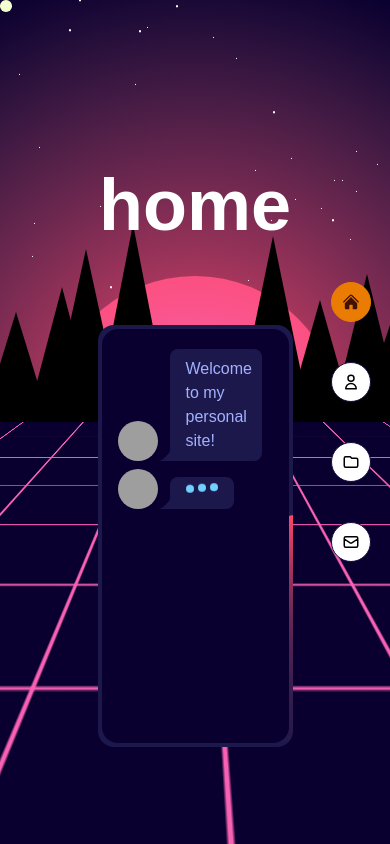
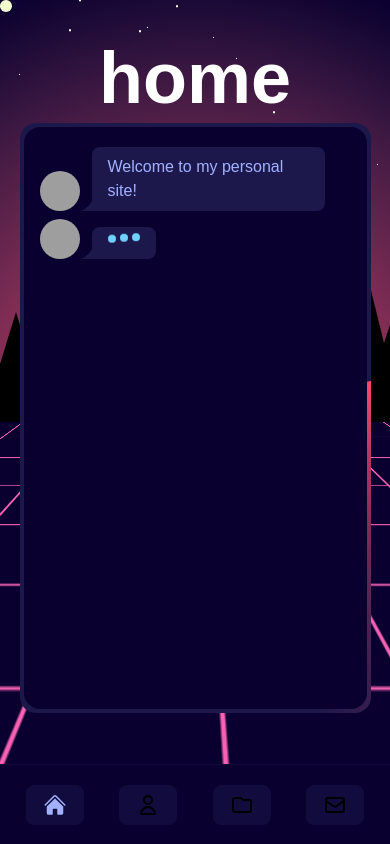
Before and after one commit to Lidzfreak3000/Portfolio, a React (Create React App) app: page / in a window 390 px wide. Built offline with nearby package versions, Linux system fonts and the light colour scheme; grey boxes are pictures that could not be loaded; a web font is replaced by a local one.

Commit message:
stopping point. the mobile first is ready but need to remove certain class names beyond a certain size

```diff
--- a/public/output.css
+++ b/public/output.css
@@ -304,6 +304,75 @@
     &[disabled] {
       pointer-events: none;
       opacity: 40%;
+    }
+  }
+  .dock {
+    position: fixed;
+    right: calc(0.25rem * 0);
+    bottom: calc(0.25rem * 0);
+    left: calc(0.25rem * 0);
+    z-index: 1;
+    display: flex;
+    width: 100%;
+    flex-direction: row;
+    align-items: center;
+    justify-content: space-around;
+    background-color: var(--color-base-100);
+    padding: calc(0.25rem * 2);
+    color: currentColor;
+    border-top: 0.5px solid color-mix(in srgb, var(--color-base-content) 5%, #0000);
+    @supports (color: color-mix(in lab, red, red)) {
+      border-top: 0.5px solid color-mix(in oklab, var(--color-base-content) 5%, #0000);
+    }
+    height: 4rem;
+    height: calc(4rem + env(safe-area-inset-bottom));
+    padding-bottom: env(safe-area-inset-bottom);
+    > * {
+      position: relative;
+      margin-bottom: calc(0.25rem * 2);
+      display: flex;
+      height: 100%;
+      max-width: calc(0.25rem * 32);
+      flex-shrink: 1;
+      flex-basis: 100%;
+      cursor: pointer;
+      flex-direction: column;
+      align-items: center;
+      justify-content: center;
+      gap: 1px;
+      border-radius: var(--radius-box);
+      background-color: transparent;
+      transition: opacity 0.2s ease-out;
+      &:where(.dock-active) {
+        &:after {
+          content: "";
+          position: absolute;
+          height: calc(0.25rem * 1);
+          width: calc(0.25rem * 10);
+          border-radius: calc(infinity * 1px);
+          background-color: currentColor;
+          bottom: 0.2rem;
+          border-top: 3px solid;
+        }
+      }
+      @media (hover: hover) {
+        &:hover {
+          opacity: 80%;
+        }
+      }
+      &[aria-disabled="true"], &[disabled] {
+        &, &:hover {
+          pointer-events: none;
+          color: color-mix(in srgb, var(--color-base-content) 10%, transparent);
+          @supports (color: color-mix(in lab, red, red)) {
+            color: color-mix(in oklab, var(--color-base-content) 10%, transparent);
+          }
+          opacity: 100%;
+        }
+      }
+      .dock-label {
+        font-size: 0.6875rem;
+      }
     }
   }
   .btn {
@@ -853,13 +922,17 @@
       }
     }
   }
-  .btn-active {
-    --btn-bg: var(--btn-color, var(--color-base-200));
-    @supports (color: color-mix(in lab, red, red)) {
-      --btn-bg: color-mix(in oklab, var(--btn-color, var(--color-base-200)), #000 7%);
-    }
-    --btn-shadow: 0 0 0 0 oklch(0% 0 0/0), 0 0 0 0 oklch(0% 0 0/0);
-    isolation: isolate;
+  .dock-xl {
+    height: 5rem;
+    height: calc(5rem + env(safe-area-inset-bottom));
+    .dock-active {
+      &:after {
+        bottom: 0.4rem;
+      }
+    }
+    .dock-label {
+      font-size: 0.75rem;
+    }
   }
   .tab-content {
     order: var(--tabcontent-order);
@@ -1159,6 +1232,9 @@
   .flex-col {
     flex-direction: column;
   }
+  .place-content-evenly {
+    place-content: space-evenly;
+  }
   .justify-center {
     justify-content: center;
   }
@@ -1219,9 +1295,6 @@
   .bg-secondary {
     background-color: var(--color-secondary);
   }
-  .bg-white {
-    background-color: var(--color-white);
-  }
   .divider-neutral {
     &:before, &:after {
       background-color: var(--color-neutral);
@@ -1293,10 +1366,59 @@
   .text-secondary {
     color: var(--color-secondary);
   }
-  .bg-blend-overlay {
-    background-blend-mode: overlay;
-  }
-  .btn-soft {
+  .btn-secondary {
+    --btn-color: var(--color-secondary);
+    --btn-fg: var(--color-secondary-content);
+  }
+  .\[animation-delay\:-0\.16s\] {
+    animation-delay: -0.16s;
+  }
+  .\[animation-delay\:-0\.32s\] {
+    animation-delay: -0.32s;
+  }
+  .pause-animation {
+    animation-play-state: paused;
+  }
+  .md\:top-\[20vh\] {
+    @media (width >= 48rem) {
+      top: 20vh;
+    }
+  }
+  .md\:btn-active {
+    @media (width >= 48rem) {
+      --btn-bg: var(--btn-color, var(--color-base-200));
+      @supports (color: color-mix(in lab, red, red)) {
+        --btn-bg: color-mix(in oklab, var(--btn-color, var(--color-base-200)), #000 7%);
+      }
+      --btn-shadow: 0 0 0 0 oklch(0% 0 0/0), 0 0 0 0 oklch(0% 0 0/0);
+      isolation: isolate;
+    }
+  }
+  .md\:btn-circle {
+    @media (width >= 48rem) {
+      border-radius: calc(infinity * 1px);
+      padding-inline: calc(0.25rem * 0);
+      width: var(--size);
+      height: var(--size);
+    }
+  }
+  .md\:grid-cols-3 {
+    @media (width >= 48rem) {
+      grid-template-columns: repeat(3, minmax(0, 1fr));
+    }
+  }
+  .md\:grid-rows-2 {
+    @media (width >= 48rem) {
+      grid-template-rows: repeat(2, minmax(0, 1fr));
+    }
+  }
+  .md\:bg-white {
+    @media (width >= 48rem) {
+      background-color: var(--color-white);
+    }
+  }
+  .md\:btn-soft {
+    @media (width >= 48rem) {
       &:not(.btn-active, :hover, :active:focus, :focus-visible, :disabled, [disabled], .btn-disabled) {
         --btn-shadow: "";
         --btn-fg: var(--btn-color, var(--color-base-content));
@@ -1319,31 +1441,11 @@
         --btn-noise: none;
       }
     }
-  .btn-accent {
+  }
+  .md\:btn-accent {
+    @media (width >= 48rem) {
       --btn-color: var(--color-accent);
       --btn-fg: var(--color-accent-content);
-  }
-  .btn-secondary {
-    --btn-color: var(--color-secondary);
-    --btn-fg: var(--color-secondary-content);
-  }
-  .\[animation-delay\:-0\.16s\] {
-    animation-delay: -0.16s;
-  }
-  .\[animation-delay\:-0\.32s\] {
-    animation-delay: -0.32s;
-  }
-  .pause-animation {
-    animation-play-state: paused;
-  }
-  .md\:grid-cols-3 {
-    @media (width >= 48rem) {
-      grid-template-columns: repeat(3, minmax(0, 1fr));
-    }
-  }
-  .md\:grid-rows-2 {
-    @media (width >= 48rem) {
-      grid-template-rows: repeat(2, minmax(0, 1fr));
     }
   }
 }
--- a/src/components/animatedBackground/AnimatedBackground.css
+++ b/src/components/animatedBackground/AnimatedBackground.css
@@ -139,36 +139,6 @@
     background-position-y: top;
 }
 
-#road {
-    position: absolute;
-    bottom: 0;
-    left: 50%;
-    width: 50vw;
-    height: inherit;
-    transform: translateX(-50%);
-    transform-origin: bottom center;
-    background: #2f2f2f;
-    clip-path: polygon(45% 0%, 55% 0%, 100% 100%, 0% 100%);
-    z-index: 1;
-}
-
-#laneLines {
-    position: absolute;
-    bottom: 0;
-    left: 50%;
-    transform: translateX(-50%) rotateX(60deg) scaleY(2);
-    transform-origin: bottom center;
-    width: 20px;
-    height: inherit;
-    background: repeating-linear-gradient(to bottom,
-            yellow 0,
-            yellow 40px,
-            transparent 40px,
-            transparent 80px);
-    clip-path: polygon(45% 0%, 55% 0%, 100% 100%, 0% 100%);
-    z-index: 2;
-}
-
 #stars {
     z-index: -100;
     position: absolute;
--- a/src/components/animatedBackground/AnimatedBackground.js
+++ b/src/components/animatedBackground/AnimatedBackground.js
@@ -25,9 +25,6 @@ function AnimatedBackground() {
                 </div>
             </div>
             <div id="landscape">
-                {/* <div id="road" className="bg-blend-overlay" >
-                    <div id="laneLines" className="" />
-                </div> */}
                 <div id="ground" />
             </div>
         </>
--- a/src/components/cards/BasicCard.css
+++ b/src/components/cards/BasicCard.css
@@ -4,10 +4,10 @@
     background-color: var(--color-base-300);
 
     border-radius: 1rem;
-    height: 50vh;
-    left: 25vw;
-    top: 30vh;
-    width: 50vw;
+    height: 70vh;
+    left: 5vw;
+    top: 6vh;
+    width: 90vw;
 
 }
 
--- a/src/components/scrollIndicator/ScrollIndicator.css
+++ b/src/components/scrollIndicator/ScrollIndicator.css
@@ -1,11 +1,9 @@
 .scroll-indicator {
-    z-index: 99;
+
     position: fixed;
-    right: 5%;
-    top: 50%;
-    transform: translateY(-50%);
+    width: 100vw;
     display: flex;
-    flex-direction: column;
+    flex-direction: row;
     gap: 40px;
 }
 
--- a/src/components/scrollIndicator/ScrollIndicator.js
+++ b/src/components/scrollIndicator/ScrollIndicator.js
@@ -2,11 +2,11 @@ import './ScrollIndicator.css'
 import React from 'react';
 
 function ScrollIndicator(props) {
-    const activeSectionBtn = "btn btn-active btn-circle btn-soft btn-accent"
-    const inactiveSectionBtn = "btn btn-circle btn-soft bg-white"
+    const activeSectionBtn = "btn dock-active md:btn-active md:btn-circle md:btn-soft md:btn-accent"
+    const inactiveSectionBtn = "btn md:btn-circle md:btn-soft md:bg-white"
 
     return (
-        <div className="scroll-indicator">
+        <div className="md:scroll-indicator dock dock-xl place-content-evenly">
             <div className="tooltip tooltip-accent" data-tip="home">
                 <a href="#home" className={props.visibileSection == "home" ? activeSectionBtn : inactiveSectionBtn}>
                     {props.visibileSection == "home" ? <svg xmlns="http://www.w3.org/2000/svg" viewBox="0 0 24 24" fill="currentColor" className="w-6 h-6">
--- a/src/components/section/Section.css
+++ b/src/components/section/Section.css
@@ -10,7 +10,7 @@
 
 .sectionHeader {
   position: relative;
-  top: 20vh;
+  top: 5vh;
   font-weight: 900;
   color: white;
 }
--- a/src/components/section/Section.js
+++ b/src/components/section/Section.js
@@ -14,7 +14,7 @@ function Section(props) {
 
     return (
         <div id={props.id} className="section overscroll-none">
-            <header className="sectionHeader">
+            <header className="sectionHeader md:top-[20vh]">
                 <h1 className="mx-auto w-fit text-7xl">{props.id}</h1>
             </header>
             {cardContent}
```
Lines whose indentation alone changed are shown as unchanged.
